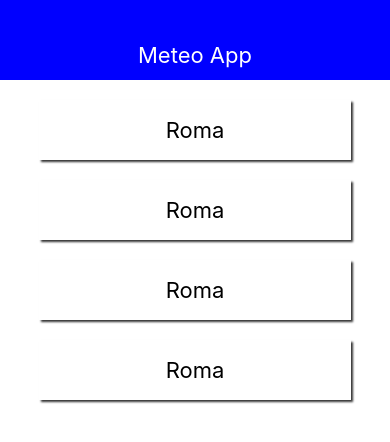
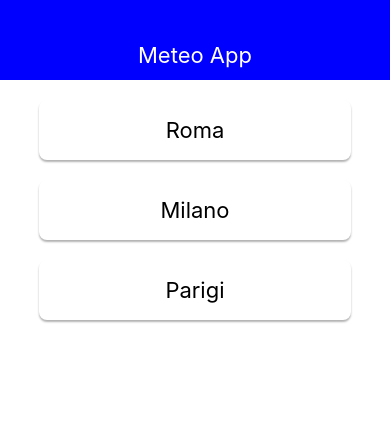
Before and after one commit to AndreaTom98/Meteo_ReactNative_Universapp, a React Native app: screen / in a window 390 px wide. Shown: the top 442 px of the page. Built offline with nearby package versions, Linux system fonts and the light colour scheme.

Commit message:
sezione 3 parte 4

```diff
--- a/App.js
+++ b/App.js
@@ -4,15 +4,18 @@ import Header from "./components/Header";
 import WeatherCard from './components/WeatherCard';
 
 export default class App extends React.Component {
+  state = {
+    cities: ['Roma', 'Milano', 'Parigi'],
+  }
   render() {
+    const cities = this.state.cities.map((city, index) => (
+      <WeatherCard title={city} />
+    ))
     return (
       <View style={styles.container}>
         <Header title={"Meteo App"} />
         <ScrollView contentContainerStyle={styles.cardContainer}>
-          <WeatherCard title={'Roma'} />
-          <WeatherCard title={'Roma'} />
-          <WeatherCard title={'Roma'} />
-          <WeatherCard title={'Roma'} />
+          {cities}
         </ScrollView>
       </View>
     );
--- a/components/WeatherCard.js
+++ b/components/WeatherCard.js
@@ -16,12 +16,13 @@ const styles = StyleSheet.create({
        backgroundColor: 'white',
        shadowColor: 'black',
        shadowRadius: 2,
-       shadowOffset: {width: 2, height: 2},
-       shadowOpacity: 0.8,
+       shadowOffset: {width: 0, height: 2},
+       shadowOpacity: 0.3,
        marginBottom: 20,
        justifyContent: 'center',
        alignItems: 'center',
-       elevation: 8,
+       elevation: 12,
+       borderRadius: 8,
     },
     title: {
         color: 'black',
```
